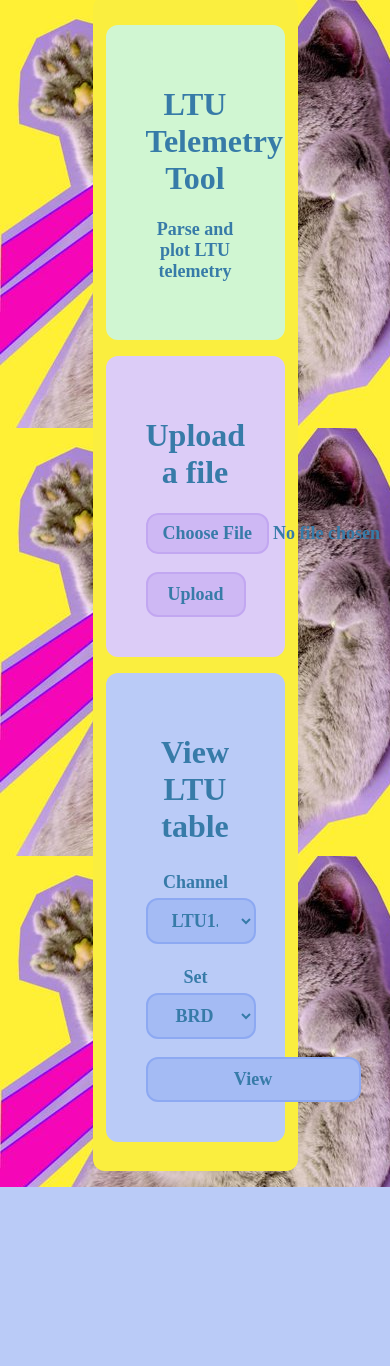
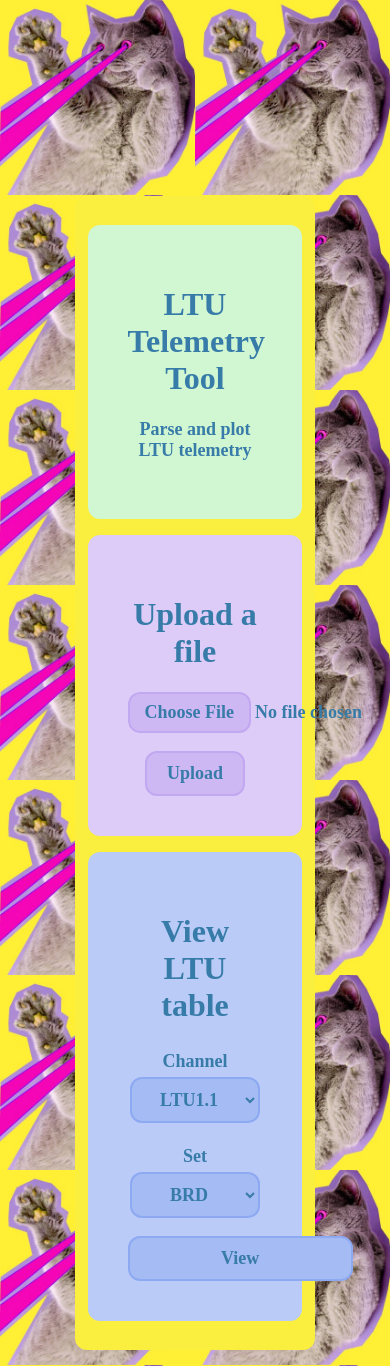
Before and after one commit to Nimeriya778/flask-telemetry-tool, a Flask app: page / in a window 390 px wide; the page is wider, and only the part inside the window is pictured. Before the commit the page ends 1187 px from the top of that part, so only its background shows below. Run offline with Flask 3, Linux system fonts and the light colour scheme; parts of the project's set-up code (start-up, migrations or seed data) failed here and were passed over.

Commit message:
refactor: better styles for media queries

```diff
--- a/tlm_app/static/style.css
+++ b/tlm_app/static/style.css
@@ -37,7 +37,7 @@ div {
   background: #d0f6d2;
 }
 
-.upload, .uploaded_file, .plot, .visual {
+.upload, .uploaded_file, .plot, .table, .visual {
   background: #dcccf7;
 }
 
@@ -67,12 +67,12 @@ input::file-selector-button {
   padding: 8px 15px;
 }
 
-#upload_button, #plot_button {
+#upload_button, #plot_button, #view_button {
   padding: 10px 20px;
 }
 
 select {
-  width: 110px;
+  width: 130px;
 }
 
 .channel select:hover, #view_button:hover {
@@ -81,7 +81,7 @@ select {
 }
 
 #view_button {
-  width: 215px;
+  width: 225px;
 }
 
 select, #view_button {
@@ -126,7 +126,6 @@ body.flash {
 }
 
 .table {
-  background: #dcccf7;
   overflow: scroll;
   height: 600px;
 }
@@ -160,7 +159,8 @@ img {
 
 @media screen and (max-width: 992px) {
   body {
-    width: 50%;
+    width: 60%;
+    margin-top: 180px;
   }
 
   img {
@@ -173,10 +173,14 @@ img {
 
   body.image {
     width: 760px;
-    margin-top: 180px;
+    margin-top: 290px;
   }
 
   .visual {
     padding: 10px;
   }
+
+  html {
+  background-size: 50%;
+  }
 }
```
